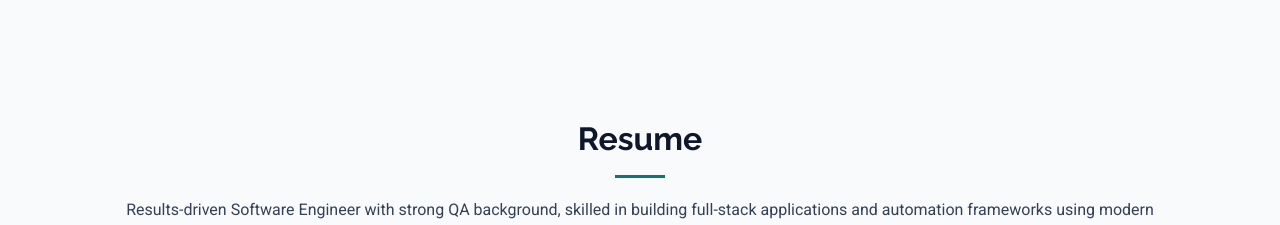
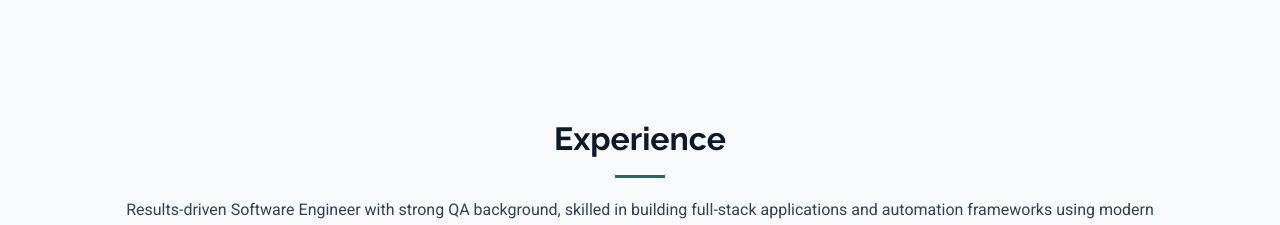
Before and after one commit to fbaltaci/fbaltaci-portfolio, a React (Vite) app: page / in a window 1280 px wide. Shown: the part 1620-1845 px from the top of the page. Built offline with nearby package versions, Linux system fonts and the light colour scheme.

Commit message:
Update ExperiencePage.tsx

```diff
--- a/src/pages/ExperiencePage.tsx
+++ b/src/pages/ExperiencePage.tsx
@@ -80,7 +80,7 @@ const ExperiencePage: React.FC = () => {
     <main className="main resume-page">
       <section id="resume" className="resume section">
         <div className="container section-title" data-aos="fade-up">
-          <h2>Resume</h2>
+          <h2>Experience</h2>
           <p>
             Results-driven Software Engineer with strong QA background, skilled in building full-stack applications and
             automation frameworks using modern technologies.
```
